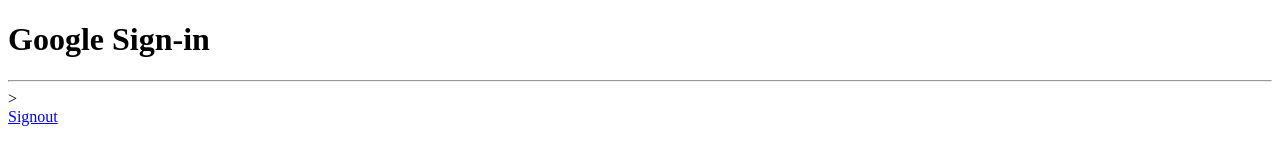
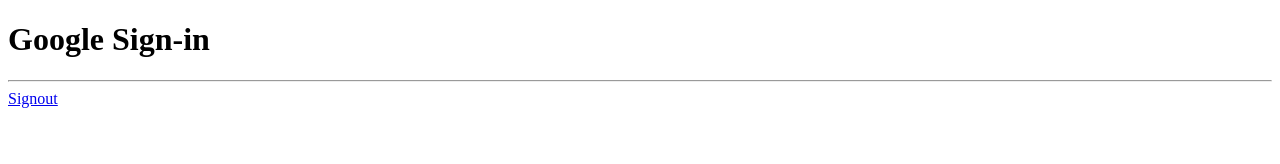
Before and after one commit to rigospawn0309/nodeRestServer, a website: page public/index.html in a window 1280 px wide. Drawn offline with Linux system fonts and the light colour scheme.

Commit message:
nuevo google sign-in

```diff
--- a/public/index.html
+++ b/public/index.html
@@ -14,7 +14,7 @@
       data-client_id="783619802800-squ8fncqr4eh898vcmv70kod60okr2ft.apps.googleusercontent.com"
       data-auto_prompt="false"
       data-callback="handleCredentialResponse"></div>
-    ></div>
+    </div>
     <div
       class="g_id_signin"
       data-type="standard"
```
